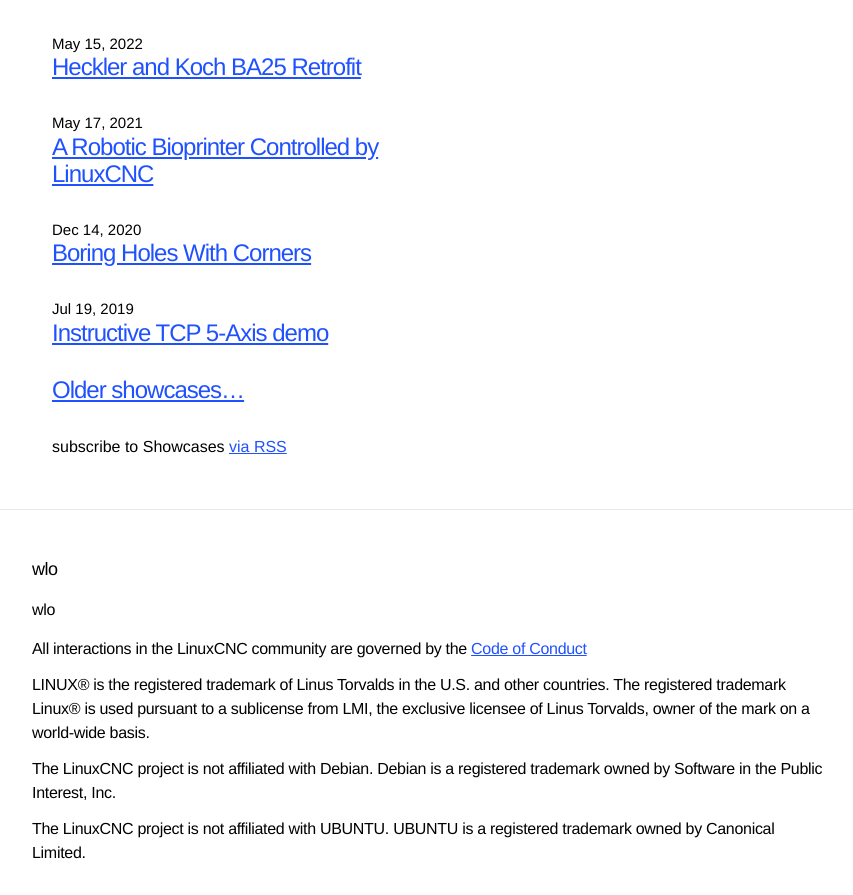
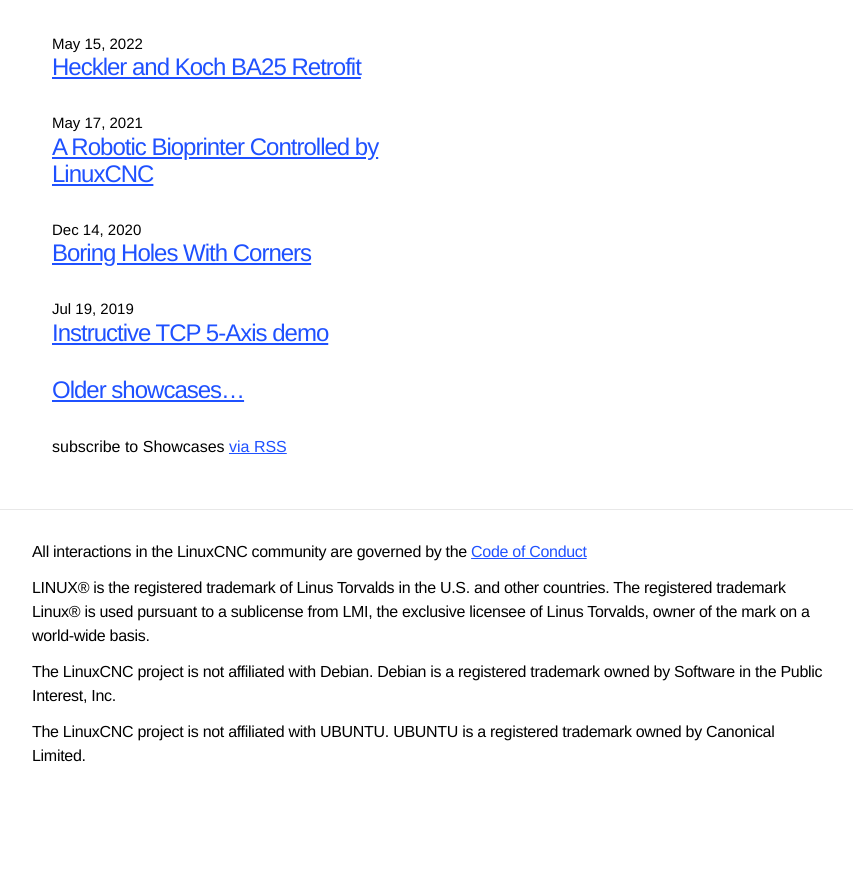
Before and after one commit to LinuxCNC/wlo, a Jekyll site: the page built from index.md, in a window 1280 px wide, cut to the strip 2310-3205 px from the top of the page. Shown: the whole strip, without its empty margins (208-1061 px from the left). Built offline with Jekyll 4.4.1, drawn with Linux system fonts in a browser that asks for light colours; after the commit the page ends 3108 px from its top, so only the background shows below that.

Commit message:
Remove unused information in footer
A lot of styling also becomes unused, removing these as well.

```diff
--- a/_config.yml
+++ b/_config.yml
@@ -17,7 +17,6 @@
 url: "http://linuxcnc.org"
 exclude: [ scripts, README.md ]
 include: [ .htaccess ]
-#twitter_username: jekyllrb
 
 # Build settings
 markdown: kramdown
--- a/_includes/footer.html
+++ b/_includes/footer.html
@@ -1,62 +1,5 @@
 <footer class="site-footer">
 
-  <div class="wrap">
-
-    <h2 class="footer-heading">{{ site.title }}</h2>
-
-    <div class="footer-col-1 column">
-      <ul>
-        <li>{{ site.title }}</li>
-        <li><a href="mailto:{{ site.email }}">{{ site.email }}</a></li>
-      </ul>
-    </div>
-
-    <div class="footer-col-2 column">
-      <ul>
-        {% if site.github_username %}<li>
-          <a href="https://github.com/{{ site.github_username }}">
-            <span class="icon github">
-              <svg version="1.1" class="github-icon-svg" xmlns="http://www.w3.org/2000/svg" xmlns:xlink="http://www.w3.org/1999/xlink" x="0px" y="0px"
-                 viewBox="0 0 16 16" enable-background="new 0 0 16 16" xml:space="preserve">
-                <path fill-rule="evenodd" clip-rule="evenodd" fill="#C2C2C2" d="M7.999,0.431c-4.285,0-7.76,3.474-7.76,7.761
-                c0,3.428,2.223,6.337,5.307,7.363c0.388,0.071,0.53-0.168,0.53-0.374c0-0.184-0.007-0.672-0.01-1.32
-                c-2.159,0.469-2.614-1.04-2.614-1.04c-0.353-0.896-0.862-1.135-0.862-1.135c-0.705-0.481,0.053-0.472,0.053-0.472
-                c0.779,0.055,1.189,0.8,1.189,0.8c0.692,1.186,1.816,0.843,2.258,0.645c0.071-0.502,0.271-0.843,0.493-1.037
-                C4.86,11.425,3.049,10.76,3.049,7.786c0-0.847,0.302-1.54,0.799-2.082C3.768,5.507,3.501,4.718,3.924,3.65
-                c0,0,0.652-0.209,2.134,0.796C6.677,4.273,7.34,4.187,8,4.184c0.659,0.003,1.323,0.089,1.943,0.261
-                c1.482-1.004,2.132-0.796,2.132-0.796c0.423,1.068,0.157,1.857,0.077,2.054c0.497,0.542,0.798,1.235,0.798,2.082
-                c0,2.981-1.814,3.637-3.543,3.829c0.279,0.24,0.527,0.713,0.527,1.437c0,1.037-0.01,1.874-0.01,2.129
-                c0,0.208,0.14,0.449,0.534,0.373c3.081-1.028,5.302-3.935,5.302-7.362C15.76,3.906,12.285,0.431,7.999,0.431z"/>
-              </svg>
-            </span>
-            <span class="username">{{ site.github_username }}</span>
-          </a>
-        </li>{% endif %}
-        {% if site.twitter_username %}<li>
-          <a href="https://twitter.com/{{ site.twitter_username }}">
-            <span class="icon twitter">
-              <svg version="1.1" class="twitter-icon-svg" xmlns="http://www.w3.org/2000/svg" xmlns:xlink="http://www.w3.org/1999/xlink" x="0px" y="0px"
-                 viewBox="0 0 16 16" enable-background="new 0 0 16 16" xml:space="preserve">
-                <path fill="#C2C2C2" d="M15.969,3.058c-0.586,0.26-1.217,0.436-1.878,0.515c0.675-0.405,1.194-1.045,1.438-1.809
-                c-0.632,0.375-1.332,0.647-2.076,0.793c-0.596-0.636-1.446-1.033-2.387-1.033c-1.806,0-3.27,1.464-3.27,3.27
-                c0,0.256,0.029,0.506,0.085,0.745C5.163,5.404,2.753,4.102,1.14,2.124C0.859,2.607,0.698,3.168,0.698,3.767
-                c0,1.134,0.577,2.135,1.455,2.722C1.616,6.472,1.112,6.325,0.671,6.08c0,0.014,0,0.027,0,0.041c0,1.584,1.127,2.906,2.623,3.206
-                C3.02,9.402,2.731,9.442,2.433,9.442c-0.211,0-0.416-0.021-0.615-0.059c0.416,1.299,1.624,2.245,3.055,2.271
-                c-1.119,0.877-2.529,1.4-4.061,1.4c-0.264,0-0.524-0.015-0.78-0.046c1.447,0.928,3.166,1.469,5.013,1.469
-                c6.015,0,9.304-4.983,9.304-9.304c0-0.142-0.003-0.283-0.009-0.423C14.976,4.29,15.531,3.714,15.969,3.058z"/>
-              </svg>
-            </span>
-            <span class="username">{{ site.twitter_username }}</span>
-          </a>
-        </li>{% endif %}
-      </ul>
-    </div>
-
-    <div class="footer-col-3 column">
-      <p class="text">{{ site.description }}</p>
-    </div>
-
-    <div class="legal">{{ site.legal }}</div>
-  </div>
+    <div class="wrap">{{ site.legal }}</div>
 
 </footer>
--- a/css/main.css
+++ b/css/main.css
@@ -95,63 +95,11 @@
   padding: 30px 0;
 }
 
-.footer-heading {
-  font-size: 18px;
-  font-weight: 300;
-  letter-spacing: -.5px;
-  margin-bottom: 15px;
-}
-
-.site-footer .column { float: left; margin-bottom: 15px; }
-
-.footer-col-1 {
-  width: 270px; /*fallback*/
-  width: -webkit-calc(35% - 10px);
-  width: -moz-calc(35% - 10px);
-  width: -o-calc(35% - 10px);
-  width: calc(35% - 10px);
-  margin-right: 10px
-}
-.footer-col-2 {
-  width: 175px; /*fallback*/
-  width: -webkit-calc(23.125% - 10px);
-  width: -moz-calc(23.125% - 10px);
-  width: -o-calc(23.125% - 10px);
-  width: calc(23.125% - 10px);
-  margin-right: 10px
-}
-.footer-col-3 {
-  width: 335px; /*fallback*/
-  width: -webkit-calc(41.875%);
-  width: -moz-calc(41.875%);
-  width: -o-calc(41.875%);
-  width: calc(41.875%);
-}
-
-.site-footer ul { list-style: none; }
-
-.site-footer li,
 .site-footer p {
   font-size: 16px;
   letter-spacing: -.3px;
   color: #000000;
-}
-
-.site-footer .legal { clear: both; }
-
-.site-footer .legal p {
-  font-size: 16px;
-  letter-spacing: -.3px;
-  color: #000000;
-}
-
-.github-icon-svg,
-.twitter-icon-svg {
-  display: inline-block;
-  width: 16px;
-  height: 16px;
-  position: relative;
-  top: 3px;
+  clear: both;
 }
 
 
@@ -359,28 +307,6 @@
 /* media queries */
 /* ----------------------------------------------------------*/
 
-
-@media screen and (max-width: 750px) {
-
-  .footer-col-1 { width: 50%; }
-
-  .footer-col-2 {
-    width: 45%; /*fallback*/
-    width: -webkit-calc(50% - 10px);
-    width: -moz-calc(50% - 10px);
-    width: -o-calc(50% - 10px);
-    width: calc(50% - 10px);
-    margin-right: 0;
-  }
-
-  .site-footer .column.footer-col-3 {
-    width: auto;
-    float: none;
-    clear: both;
-  }
-
-}
-
 @media screen and (max-width: 600px) {
 
   .wrap { padding: 0 12px; }
@@ -432,12 +358,6 @@
   .post-content ul,
   .post-content ol { padding-left: 10px; }
 
-  .site-footer .column {
-    float: none;
-    clear: both;
-    width: auto;
-    margin: 0 0 15px; }
-
 }
 
 @media screen and (min-width: 850px) {
```
